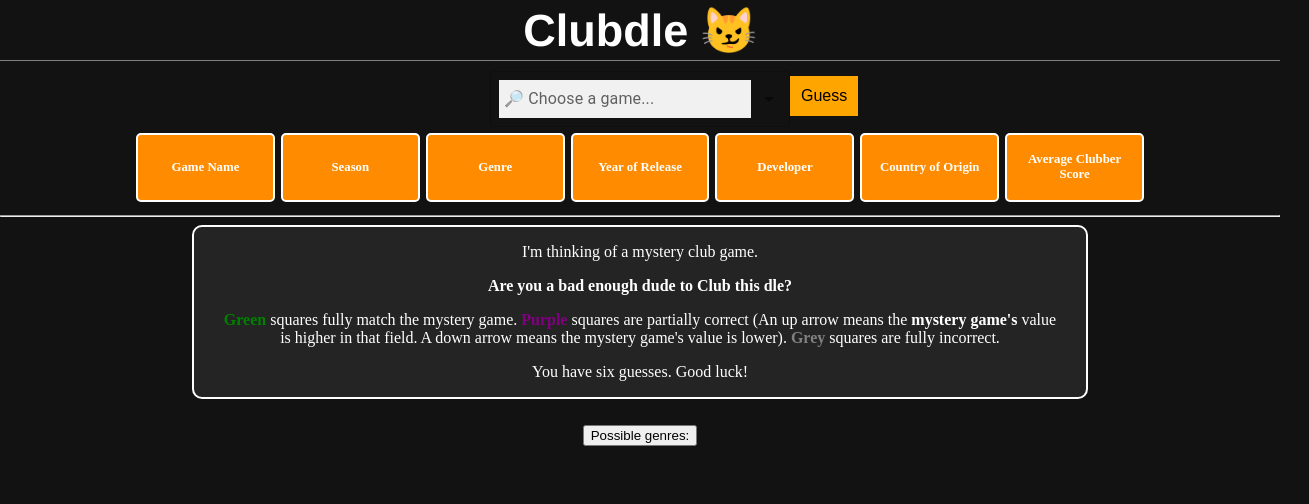
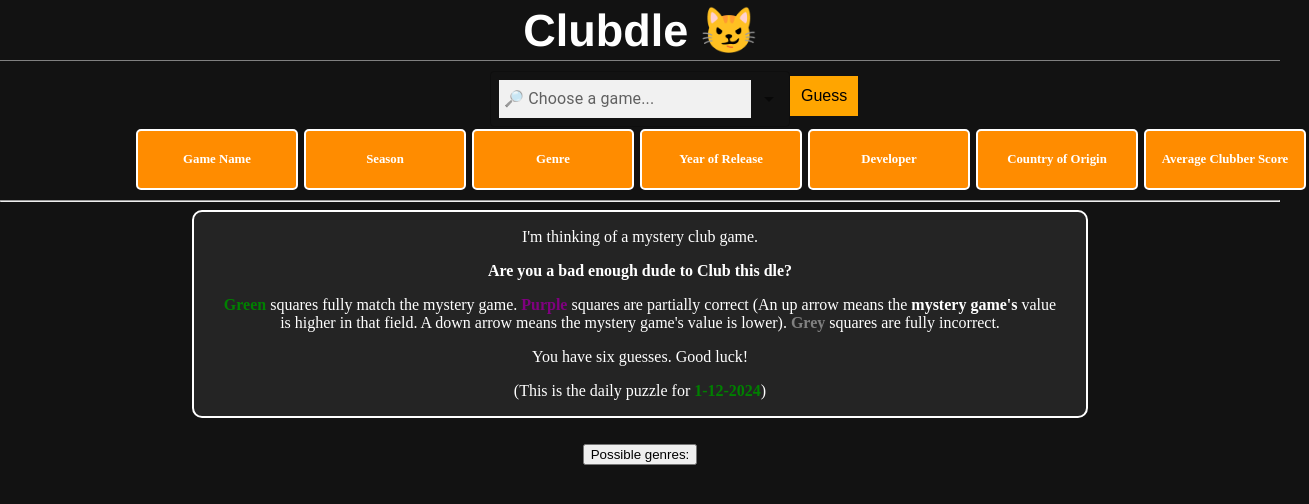
Before and after one commit to WadeNoble/clubdle, a React (Create React App) app: page / in a window 1280 px wide. Shown: the top 504 px of the page, 1309 px wide, since content can reach past the window. Built offline with nearby package versions, Linux system fonts and the light colour scheme.

Commit message:
add date tracking

```diff
--- a/public/index.html
+++ b/public/index.html
@@ -5,6 +5,7 @@
     <link rel="icon" href="%PUBLIC_URL%/favicon.ico" />
     <meta name="viewport" content="width=device-width, initial-scale=1" />
     <meta name="theme-color" content="#000000" />
+    <meta name="keywords" content="Clubdle">
     <meta
       name="description"
       content="Are you a bad enough dude to Club this dle?"
--- a/src/App.css
+++ b/src/App.css
@@ -51,14 +51,6 @@ nav h1 {
   display: flex;
   align-items: center;
   padding-top: 50px;
-  flex-direction: column;
-}
-
-.board {
-  width: 450px;
-  height: 550px;
-  border: 1px solid black;
-  display: flex;
   flex-direction: column;
 }
 
@@ -136,21 +128,22 @@ input[type=submit] {
 }
 
 .row {
-  display: grid;
+  justify-content: center;
   align-items: center;
-  flex: 33%;
+  flex:auto;
   display: flex;
   flex-direction: row;
+  flex-wrap: nowrap;
   margin: 5px;
 }
 
 .grid {
   align-self: center;
-  margin-left: 10%;
-  width: 80%;
+  margin-left: 10vw;
+  width: 80vw;
   display: grid;
   grid-template-rows: repeat(6, auto);
-  grid-template-columns: repeat(1, auto);;
+  grid-template-columns: repeat(1, auto);
 }
 
 b{
@@ -158,7 +151,7 @@ b{
 }
 
 .box {
-  width: 80%;
+  width: 10vw;
   height: 50%;
   border-radius: 5px;
   border: 2px solid white;
@@ -175,8 +168,8 @@ b{
   font-weight: bold;
 }
 #info{
-  margin-left: 15%;
-  margin-right: 15%;
+  margin-left: 15vw;
+  margin-right: 15vw;
   margin-bottom: 2%;
   border-radius: 10px;
   border: 2px solid white;
@@ -215,11 +208,6 @@ b{
   visibility: hidden;
 }
 
-.keyboard {
-  width: 700px;
-  height: 300px;
-  margin-top: 60px;
-}
 
 .line1 {
   flex: 33%;
@@ -244,20 +232,6 @@ b{
   margin: 5px;
 }
 
-.key {
-  width: 50px;
-  height: 70px;
-  margin: 5px;
-  border-radius: 4px;
-  display: grid;
-  place-items: center;
-  font-size: 20px;
-  background-color: grey;
-  color: white;
-  font-family: Arial, Helvetica, sans-serif;
-  cursor: pointer;
-}
-
 #big {
   width: 100px;
 }
@@ -268,3 +242,60 @@ hr{
   border-top: px;
   color: white;
 }
+
+/* The Modal (background) */
+.modal {
+  display: none; /* Hidden by default */
+  position: fixed; /* Stay in place */
+  z-index: 1; /* Sit on top */
+  padding-top: 100px; /* Location of the box */
+  left: 0;
+  top: 0;
+  width: 100%; /* Full width */
+  height: 100%; /* Full height */
+  overflow: auto; /* Enable scroll if needed */
+  background-color: rgb(0,0,0); /* Fallback color */
+  background-color: rgba(0,0,0,0.4); /* Black w/ opacity */
+}
+
+/* Modal Content */
+.modal-content {
+  animation: fade-in .5s;
+  background-color: #fefefe;
+  margin: auto;
+  margin-top: 20%;
+  padding: 20px;
+  border: 1px solid #888;
+  border-radius: 10px;
+  width: 80%;
+  justify-content: center;
+  align-items: center;
+}
+
+/* The Close Button */
+.close {
+  color: #aaaaaa;
+  float: right;
+  font-size: 28px;
+  font-weight: bold;
+}
+
+.close:hover,
+.close:focus {
+  color: #000;
+  text-decoration: none;
+  cursor: pointer;
+}
+
+@keyframes fade-in {
+  from {
+    opacity: 0;
+  }
+  to {
+    opacity: 100;
+  }
+}
+
+result{
+  white-space: pre-wrap;
+}
--- a/src/App.js
+++ b/src/App.js
@@ -2,21 +2,46 @@ import "./App.css";
 import * as React from "react";
 import data from "./data/data.json";
 import genreData from "./data/genres.json";
-import { Autocomplete, createFilterOptions, TextField } from "@mui/material";
+import dateData from "./data/dates.json";
+import {
+  Autocomplete,
+  createFilterOptions,
+  TextField,
+  Modal,
+  Typography
+} from "@mui/material";
 
 function App() {
+  const date= new Date();
+  var randomDate = -1;
+  let currentDate = `${date.getDay()+1}-${date.getMonth()+1}-${date.getFullYear()}`
   const games = data.solutions;
   const allGenres = genreData;
   var options = [];
  const rand = React.useState(
     Math.floor(Math.random() * data.solutions.length)
   );
-  const randomGame = games[rand[0]];
-  const randGenres = randomGame.genre.toString().split(",");
+  randomDate = rand[0];
+  //console.log(data.solutions.length + "" + dateData.length);
+  for (var i=0; i<dateData.length-2; i++){
+    if (dateData[i].date === currentDate){
+      randomDate = i;
+    }
+  }
+
+  //const randomGame = games[rand[0]];
+  console.log(currentDate);
+  const day = 1;
+  const randomGame = games[randomDate];
+  const randGenres = randomGame.genre.toString().split(",").map(item=>item.trim());
+
+  //create Refs
   const inputRef = React.createRef();
   const answerRef = React.createRef();
   const eree = React.createRef();
+  const modalRef = React.createRef();
 
+  //populate search field
   for (var i = 0; i < games.length; i++) {
     var option = games[i].game;
     options.push(option);
@@ -25,6 +50,11 @@ function App() {
   const [guesses, setGuesses] = React.useState([]); // each guess is an array
   const [colors, setColors] = React.useState([]); // each guess has its color values evaluated and stored as array
   const [arrows, setArrows] = React.useState([]); //each guess can have an arrow attached for comparisons
+  const [squares, setSquares] = React.useState([]);//copypaste graphic for accuracy
+
+  const [open, setOpen] = React.useState(false);
+  const handleOpen = () => setOpen(true);
+  const handleClose = () => setOpen(false);
 
   //genres button
   function showGenres(e) {
@@ -39,16 +69,19 @@ function App() {
     e.preventDefault();
 
     const value = inputRef.current.value;
-    for (i = 0; i < games.length; i++) {
+    for (var i = 0; i < games.length; i++) {
       if (value == games[i].game) {
         var gameObject = games[i];
-        var genres = games[i].genre.split(",");
+        var genres = games[i].genre.split(",").map(item=>item.trim());
+
         var colorValues = [];
         var images = [];
+        var colorBoxes = [];
+
         var boxchamp;
+        var emoji;
         var filePath;
-        console.log(gameObject);
-        console.log(genres);
+        var done = false;
       }
     }
 
@@ -60,7 +93,6 @@ function App() {
     //if redone
     for (var i = 0; i < guesses.length; i++) {
       if (value == guesses[i].game) {
-        alert("You already tried that one dumbass!!!");
         return;
       }
     }
@@ -71,6 +103,8 @@ function App() {
         console.log("Too high!");
         boxchamp = "purple";
         colorValues.push(boxchamp);
+        emoji = "🟪";
+        colorBoxes.push(emoji);
         filePath = "url('https://i.imgur.com/2mVSBqP.png')";
         images.push(filePath);
       }
@@ -79,46 +113,52 @@ function App() {
         console.log("Too low!");
         boxchamp = "purple";
         colorValues.push(boxchamp);
+        emoji = "🟪";
+        colorBoxes.push(emoji);
         filePath = "url('https://i.imgur.com/G1yMQ35.png')";
         images.push(filePath);
       } //a genre matches, but not all
       else if (
         gameObject.genre == gameObject[key] &&
-        genres.some((r) => randGenres.includes(r))
+        randGenres.some((r) => genres.includes(r))
       ) {
         if (gameObject[key] == randomGame[key]) {
+          //console.log("genre?");
+          boxchamp = "green";
+          colorValues.push(boxchamp);
+          emoji = "🟩";
+        colorBoxes.push(emoji);
+          filePath = "none";
+          images.push(filePath);
+          //not full genre match
+        }else{
+
+        boxchamp = "purple";
+        colorValues.push(boxchamp);
+        emoji = "🟪";
+        colorBoxes.push(emoji);}
+      } else if (gameObject[key] == randomGame[key]) {
         console.log("huh?");
         boxchamp = "green";
         colorValues.push(boxchamp);
+        emoji = "🟩";
+        colorBoxes.push(emoji);
         filePath = "none";
         images.push(filePath);
-          //too high
-        }
-        console.log(genres + " " + randGenres);
-        boxchamp = "purple";
-        colorValues.push(boxchamp);
-      }
-      else if (gameObject[key] == randomGame[key]) {
-        console.log("huh?");
-        boxchamp = "green";
-        colorValues.push(boxchamp);
-        filePath = "none";
-        images.push(filePath);
-        //too high
-      }
-      else {
+      } else {
         console.log("nope!");
         boxchamp = "grey";
         colorValues.push(boxchamp);
+        emoji = "🟫";
+        colorBoxes.push(emoji);
         filePath = "none";
         images.push(filePath);
       }
-      console.log(key + gameObject[key] + randomGame[key]);
+      //console.log(key + gameObject[key] + randomGame[key]);
     });
 
     //if correct
     if (value == randomGame.game) {
-      alert("holy crap!! 😻");
       answerRef.current.hidden = false;
       colorValues = [
         "green",
@@ -130,15 +170,27 @@ function App() {
         "green",
         "green",
       ];
+      colorBoxes=[
+        "🟩","🟩","🟩","🟩","🟩","🟩","🟩","🟩"
+      ]
       images = ["none", "none", "none", "none", "none", "none", "none", "none"];
+      modalRef.current.hidden=false;
+      done = true;
     }
-
-
-
+    //if guesses used up
+    if (guesses.length > 5 || open) {
+      alert("never lucky...");
+      answerRef.current.hidden = false;
+      modalRef.current.hidden=false;
+      return;
+    }
     //update state
     setColors((prev) => {
       return [...prev, colorValues];
     });
+    setSquares((prev) => {
+      return [...prev, colorBoxes]
+    })
     setGuesses((prev) => {
       inputRef.current.value = "";
       return [...prev, gameObject];
@@ -146,15 +198,9 @@ function App() {
     setArrows((prev) => {
       return [...prev, images];
     });
-    console.log(colors);
-    console.log(arrows);
-
-    //if guesses used up
-    if (guesses.length >= 5) {
-      alert("sorry bro... you struck out this time... 🙀");
-      answerRef.current.hidden = false;
-      return;
-    }
+    setOpen(()=>{
+      return done;
+    });
   }
 
   //rendering
@@ -163,7 +209,6 @@ function App() {
       <nav>
         <h1>Clubdle 😼</h1>
       </nav>
-
       <form autoComplete="off" onSubmit={onSubmit}>
         <div className="search">
           <Autocomplete
@@ -250,18 +295,53 @@ function App() {
         ))}
       </div>
       <hr />
-      <div id="info"><p>I'm thinking of a mystery club game.</p>
+      <div id="info">
+        <p>I'm thinking of a mystery club game.</p>
         <b> Are you a bad enough dude to Club this dle?</b>
         <p>
           <green>Green</green> squares fully match the mystery game.
-        <purple> Purple </purple>squares are
-        partially correct (An up arrow means the <b>mystery game's</b> value is higher in that field. A down arrow means the mystery game's value is lower). <gray>Grey</gray> squares are fully incorrect.{" "}
+          <purple> Purple </purple>squares are partially correct (An up arrow
+          means the <b>mystery game's</b> value is higher in that field. A down
+          arrow means the mystery game's value is lower). <gray>Grey</gray>{" "}
+          squares are fully incorrect.{" "}
         </p>
         <p>You have six guesses. Good luck!</p>
+        <p>(This is the daily puzzle for <green>{currentDate}</green>)</p>
         <b id="answer" ref={answerRef} hidden={true}>
-        It was {randomGame.game}!!
+          GGs!!
         </b>
       </div>
+      <button id="results" hidden="true" ref={modalRef} onClick={handleOpen}>
+          Results
+        </button>
+      <div className="modal">
+        <Modal
+        open={open}
+        onClose={handleClose}
+        aria-labelledby="modal-modal-title"
+        aria-describedby="modal-modal-description"
+      >
+        <div className="modal-content">
+          <Typography id="modal-modal-title" variant="h6" component="h2">
+            Holy crap 😻!! It was {randomGame.game}!
+          </Typography>
+          <Typography id="modal-modal-description" sx={{ mt: 2 }}>
+            And it only took you {guesses.length} guesses!
+          </Typography>
+          <hr></hr>
+          <p>Share your results with the squad:</p>
+          <b>Clubdle {currentDate}</b>
+          {
+            squares.map((squess)=>(
+              <div id="resultRow">
+                <pre>{squess[1]} {squess[6]} {squess[7]} {squess[4]} {squess[3]} {squess[2]} {squess[5]}</pre>
+                </div>
+            ))
+          }
+        </div>
+      </Modal>
+        </div>
+
         <button id="possible" onClick={showGenres}>
           Possible genres:
         </button>
--- a/src/data/data.json
+++ b/src/data/data.json
@@ -18,7 +18,7 @@
           "year": 2004,
           "score": 5.9,
           "season": 1,
-          "genre": "Action-Adventure, Platformer"
+          "genre": "Action-adventure, Platformer"
       },
       {
           "id": "3",
@@ -158,7 +158,7 @@
           "year": 2008,
           "score": 7.1,
           "season": 2,
-          "genre": "First-Person Adventure, Action-Adventure"
+          "genre": "First-Person Adventure, Action-adventure"
       },
       {
           "id": "17",
--- /dev/null
+++ b/src/data/dates.json
@@ -0,0 +1,215 @@
+[
+    {
+        "date": "29-1-2025"
+    },
+    {
+        "date": "9-2-2025"
+    },
+    {
+        "date": "23-1-2025"
+    },
+    {
+        "date": "14-1-2025"
+    },
+    {
+        "date": "3-1-2025"
+    },
+    {
+        "date": "10-1-2025"
+    },
+    {
+        "date": "25-1-2025"
+    },
+    {
+        "date": "6-12-2024"
+    },
+    {
+        "date": "5-2-2025"
+    },
+    {
+        "date": "8-1-2025"
+    },
+    {
+        "date": "12-2-2025"
+    },
+    {
+        "date": "3-2-2025"
+    },
+    {
+        "date": "31-12-2024"
+    },
+    {
+        "date": "6-1-2025"
+    },
+    {
+        "date": "14-12-2024"
+    },
+    {
+        "date": "30-1-2025"
+    },
+    {
+        "date": "27-1-2025"
+    },
+    {
+        "date": "20-1-2025"
+    },
+    {
+        "date": "15-1-2025"
+    },
+    {
+        "date": "31-1-2025"
+    },
+    {
+        "date": "4-2-2025"
+    },
+    {
+        "date": "1-2-2025"
+    },
+    {
+        "date": "28-12-2024"
+    },
+    {
+        "date": "7-2-2025"
+    },
+    {
+        "date": "2-2-2025"
+    },
+    {
+        "date": "7-12-2024"
+    },
+    {
+        "date": "23-12-2024"
+    },
+    {
+        "date": "24-1-2025"
+    },
+    {
+        "date": "21-1-2025"
+    },
+    {
+        "date": "5-12-2024"
+    },
+    {
+        "date": "20-12-2024"
+    },
+    {
+        "date": "11-12-2024"
+    },
+    {
+        "date": "9-1-2025"
+    },
+    {
+        "date": "24-12-2024"
+    },
+    {
+        "date": "7-1-2025"
+    },
+    {
+        "date": "26-1-2025"
+    },
+    {
+        "date": "26-12-2024"
+    },
+    {
+        "date": "25-12-2024"
+    },
+    {
+        "date": "16-12-2024"
+    },
+    {
+        "date": "18-1-2025"
+    },
+    {
+        "date": "30-12-2024"
+    },
+    {
+        "date": "12-12-2024"
+    },
+    {
+        "date": "9-12-2024"
+    },
+    {
+        "date": "1-1-2025"
+    },
+    {
+        "date": "17-1-2025"
+    },
+    {
+        "date": "13-12-2024"
+    },
+    {
+        "date": "8-2-2025"
+    },
+    {
+        "date": "11-2-2025"
+    },
+    {
+        "date": "16-1-2025"
+    },
+    {
+        "date": "11-1-2025"
+    },
+    {
+        "date": "19-12-2024"
+    },
+    {
+        "date": "15-12-2024"
+    },
+    {
+        "date": "17-12-2024"
+    },
+    {
+        "date": "21-12-2024"
+    },
+    {
+        "date": "5-1-2025"
+    },
+    {
+        "date": "4-12-2024"
+    },
+    {
+        "date": "8-12-2024"
+    },
+    {
+        "date": "13-1-2025"
+    },
+    {
+        "date": "6-2-2025"
+    },
+    {
+        "date": "19-1-2025"
+    },
+    {
+        "date": "12-1-2025"
+    },
+    {
+        "date": "18-12-2024"
+    },
+    {
+        "date": "22-1-2025"
+    },
+    {
+        "date": "27-12-2024"
+    },
+    {
+        "date": "28-1-2025"
+    },
+    {
+        "date": "29-12-2024"
+    },
+    {
+        "date": "2-1-2025"
+    },
+    {
+        "date": "10-2-2025"
+    },
+    {
+        "date": "4-1-2025"
+    },
+    {
+        "date": "10-12-2024"
+    },
+    {
+        "date": "22-12-2024"
+    }
+]
```
Lines whose indentation alone changed are shown as unchanged.
